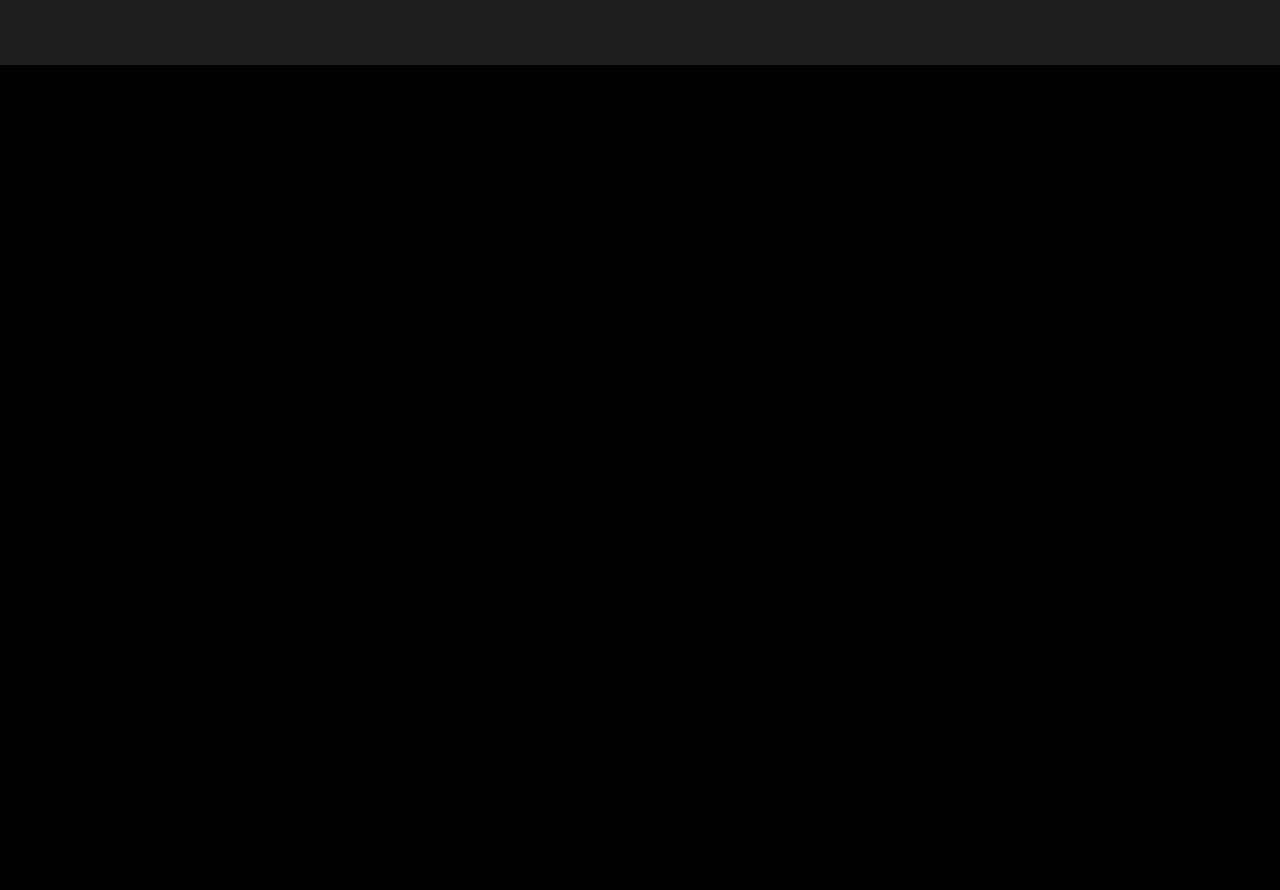
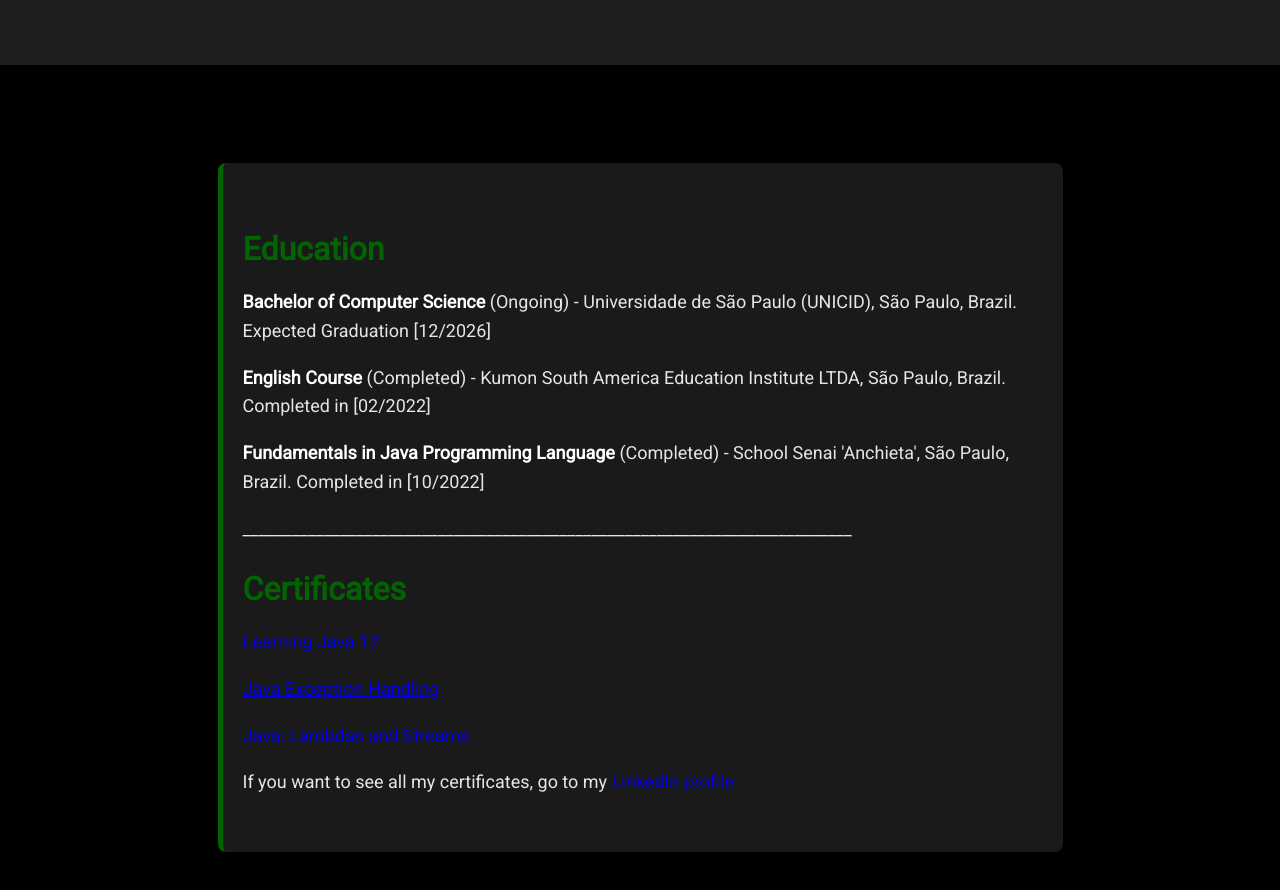
Before and after one commit to Ga5000/Portfolio, a React (Vite) app: page / in a window 1280 px wide. Shown: the part 1280-2170 px from the top of the page. Before the commit the page ends 1653 px from the top, so only its background shows below. Built offline with nearby package versions, Linux system fonts and the light colour scheme.

Commit message:
added new sections

```diff
--- a/index.html
+++ b/index.html
@@ -2,8 +2,7 @@
 <html lang="en">
   <head>
     <meta charset="UTF-8" />
-    <link rel="icon" type="image/svg+xml" href="" />
-    <link rel="stylesheet" href="src/index.css">
+    <link rel="icon" type="image/svg+xml" href="./src/assets/g.svg" />
     <meta name="viewport" content="width=device-width, initial-scale=1.0" />
     <title>Gabriel | Portfolio</title>
   </head>
--- a/src/components/Education.jsx
+++ b/src/components/Education.jsx
@@ -1,11 +1,22 @@
 import React from 'react';
+import { useTranslation } from 'react-i18next';
 import './styles/Education.css';
 
 const Education = () => {
+  const { t } = useTranslation();
+
   return (
     <section id="education" className="education">
-      <h2>Education</h2>
-      <p><strong>Bachelor of Computer Science</strong> (Ongoing) - Universidade de São Paulo (UNICID), São Paulo, Brazil. Expected Graduation: [Your Graduation Date]</p>
+      <h2>{t('educationTitle')}</h2>
+      <p><strong>{t('computerScienceDegree')}</strong> {t('ongoing')} - {t('universityName')}, {t('cityCountry')}. {t('expectedGraduation')} [12/2026]</p>
+      <p><strong>{t('englishCourse')}</strong> {t('completed')} - {t('kumon')}, {t('cityCountry')}. {t('completedIn')} [02/2022]</p>
+      <p><strong>{t('javaProgramming')}</strong> {t('completed')} - {t('schoolName')}, {t('cityCountry')}. {t('completedIn')} [10/2022]</p>
+      <p>___________________________________________________________________________</p>
+      <h2>{t('certificatesTitle')}</h2>
+      <p><a href="https://www.linkedin.com/learning/certificates/33a7f79cc6f91c22aa35013bb25ae2ed81b99f4d49559ca771dcec745ddd887c" target="_blank" rel="noopener noreferrer">{t('certificate1')}</a></p>
+      <p><a href="https://www.linkedin.com/learning/certificates/8cef1305e0be7a22863696e0827a90b4b57217ecbad4c59b8d037cc8f3091087" target="_blank" rel="noopener noreferrer">{t('certificate2')}</a></p>
+      <p><a href="https://www.linkedin.com/learning/certificates/a06b0c130c39cb980eff0a33415db9c16eb7cc9af854362baba8cfceffd06658" target="_blank" rel="noopener noreferrer">{t('certificate3')}</a></p>
+      <p>{t('viewAllCertificates')} <a href="https://www.linkedin.com/in/gabriel-lisboa05/details/certifications/" target="_blank" rel="noopener noreferrer">{t('linkedinProfile')}</a></p>
     </section>
   );
 }
--- a/src/components/LanguageSwitcher.jsx
+++ b/src/components/LanguageSwitcher.jsx
@@ -27,6 +27,7 @@ const LanguageSwitcher = () => {
           alt="Language"
           className="dropdown-toggle"
         />
+
         {isOpen && (
           <div className="dropdown-menu">
             <div className="dropdown-item" onClick={() => handleLanguageChange('en')}>
--- a/src/components/styles/Education.css
+++ b/src/components/styles/Education.css
@@ -0,0 +1,42 @@
+.education {
+    background-color: #1a1a1a;
+    color: #e6e6e6;
+    padding: 40px 20px;
+    margin-top: 50px;
+    border-left: 5px solid darkgreen;
+    border-radius: 8px;
+    max-width: 800px;
+    margin-left: auto;
+    margin-right: auto;
+    text-align: left;
+  }
+
+  .education h2 {
+    font-size: 32px;
+    color: darkgreen;
+    margin-bottom: 20px;
+  }
+
+  .education p {
+    font-size: 18px;
+    margin-bottom: 15px;
+    line-height: 1.6;
+  }
+
+  .education strong {
+    color: #ffffff;
+  }
+
+  @media screen and (max-width: 768px) {
+    .education {
+      padding: 20px;
+    }
+
+    .education h2 {
+      font-size: 28px;
+    }
+
+    .education p {
+      font-size: 16px;
+    }
+  }
--- a/src/components/styles/Header.css
+++ b/src/components/styles/Header.css
@@ -63,7 +63,7 @@
     text-decoration: none;
     font-size: 18px;
     border-radius: 8px;
-    transition: background-color 0.3s;
+    transition: background-color ease-in 0.8s;
 }
 
 .header .resume-button img{
--- a/src/components/styles/LanguageSwitcher.css
+++ b/src/components/styles/LanguageSwitcher.css
@@ -6,6 +6,8 @@
   }
 
   .dropdown {
+    display: flex;
+    align-items: center;
     cursor: pointer;
   }
 
--- a/src/locales/en/translation.json
+++ b/src/locales/en/translation.json
@@ -20,7 +20,25 @@
     "tools": "Tools: Git, DBeaver",
     "concepts": "Concepts: OOP, Algorithms, Data Structures, Software Design Patterns",
     "softSkills": "Soft Skills: Teamwork, Problem Solving, Communication, Responsibility, and Continuous Learning",
-    "languages": "Languages: English"
+    "languages": "Languages: English and Portuguese",
 
+      "educationTitle": "Education",
+      "computerScienceDegree": "Bachelor of Computer Science",
+      "ongoing": "(Ongoing)",
+      "universityName": "Universidade de São Paulo (UNICID)",
+      "cityCountry": "São Paulo, Brazil",
+      "expectedGraduation": "Expected Graduation",
+      "englishCourse": "English Course",
+      "completed": "(Completed)",
+      "kumon": "Kumon South America Education Institute LTDA",
+      "completedIn": "Completed in",
+      "javaProgramming": "Fundamentals in Java Programming Language",
+      "schoolName": "School Senai 'Anchieta'",
 
-  }
+        "certificatesTitle": "Certificates",
+        "certificate1": "Learning Java 17",
+        "certificate2": "Java Exception Handling",
+        "certificate3": "Java: Lambdas and Streams",
+        "viewAllCertificates": "If you want to see all my certificates, go to my",
+        "linkedinProfile": "LinkedIn profile"
+      }
--- a/src/locales/pt/translation.json
+++ b/src/locales/pt/translation.json
@@ -20,6 +20,24 @@
   "tools": "Ferramentas: Git, DBeaver",
   "concepts": "Conceitos: OOP, Algoritmos, Estruturas de Dados, Padrões de Design de Software",
   "softSkills": "Habilidades Interpessoais: Trabalho em equipe, Resolução de problemas, Comunicação, Responsabilidade e Aprendizado contínuo",
-  "languages": "Idiomas: Inglês"
+  "languages": "Idiomas: Inglês e Português",
 
+   "educationTitle": "Educação",
+  "computerScienceDegree": "Graduação em Ciências da Computação",
+  "ongoing": "(Em andamento)",
+  "universityName": "Universidade de São Paulo (UNICID)",
+  "cityCountry": "São Paulo, Brasil",
+  "expectedGraduation": "Formatura prevista",
+  "englishCourse": "Curso de Inglês",
+  "completed": "(Concluído)",
+  "kumon": "Kumon",
+  "completedIn": "Concluído em",
+  "javaProgramming": "Fundamentos em Linguagem de Programação Java",
+  "schoolName": "Senai 'Anchieta'",
+  "certificatesTitle": "Certificados",
+  "certificate1": "Learning Java 17",
+  "certificate2": "Java Exception Handling",
+  "certificate3": "Java: Lambdas and Streams",
+  "viewAllCertificates": "Se você quiser ver todos os meus certificados, acesse meu",
+  "linkedinProfile": "perfil no LinkedIn"
   }
```
